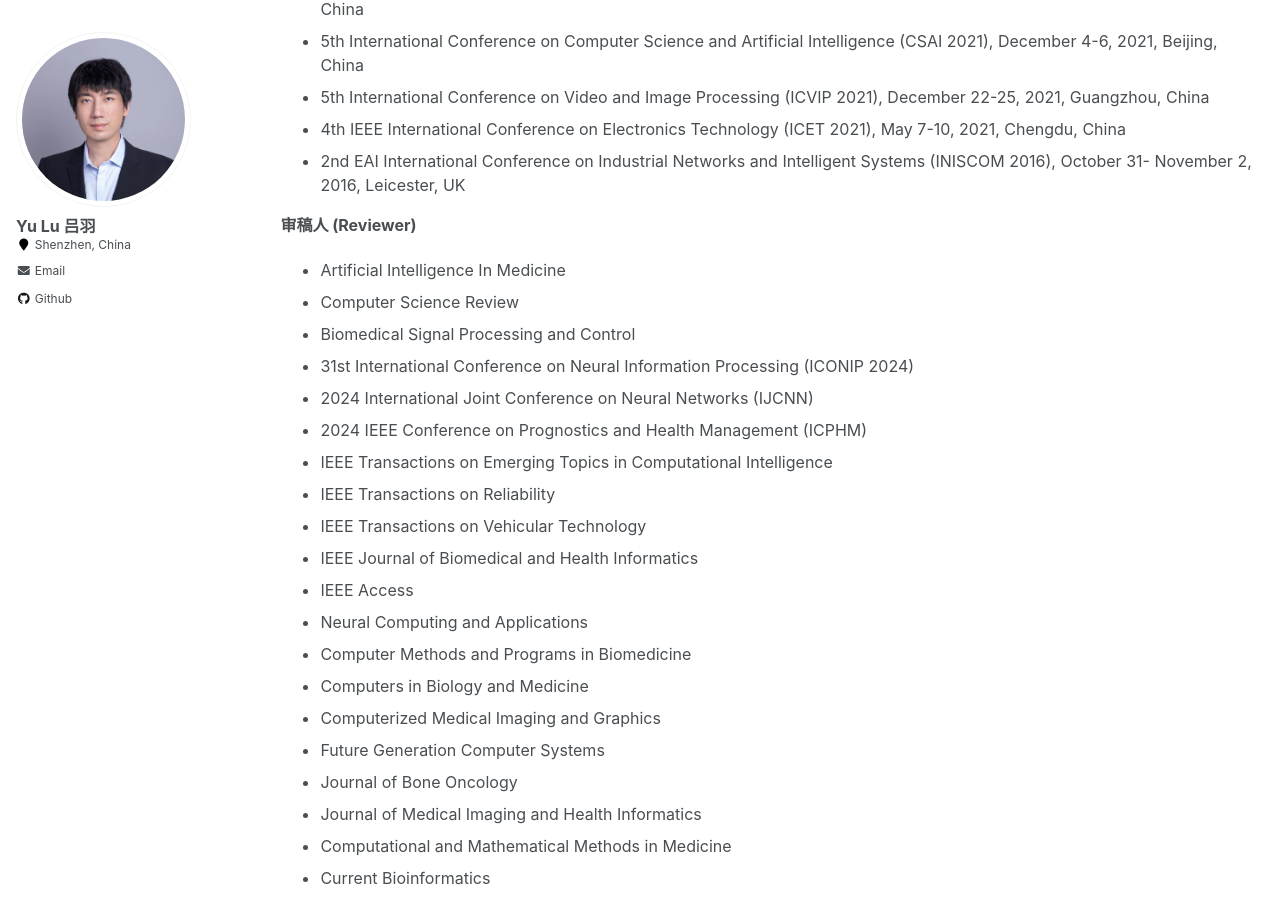
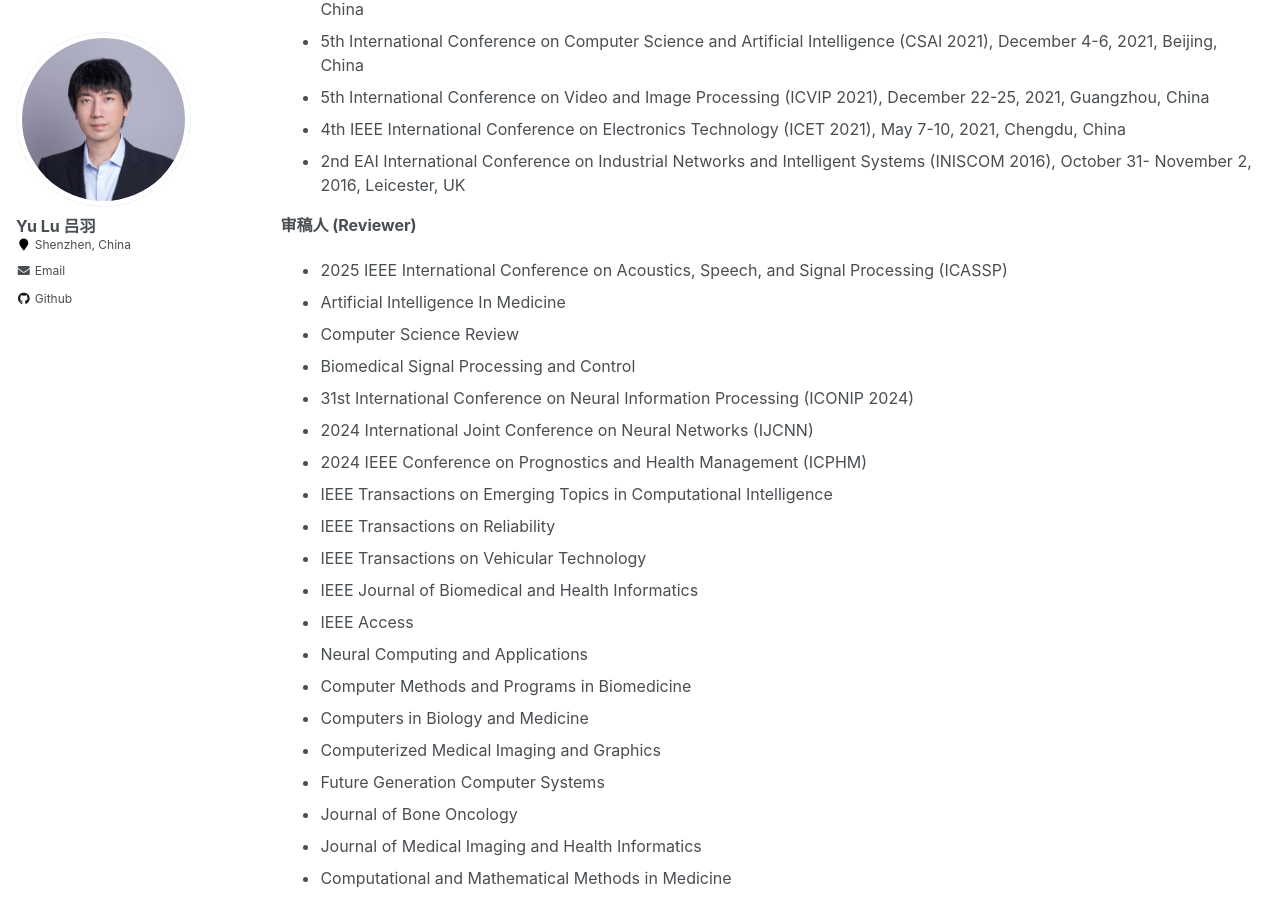
Before and after one commit to YukariUmezawa/lvyu.github.io, a Jekyll site: the page built from _pages/work.md, in a window 1280 px wide and 900 px high, scrolled down 1035 px. Built offline with Jekyll 4.4.1, drawn with Linux system fonts in a browser that asks for light colours.

Commit message:
Update work.md

```diff
--- a/_pages/work.md
+++ b/_pages/work.md
@@ -41,6 +41,7 @@
 
 
 **审稿人 (Reviewer)**
+- 2025 IEEE International Conference on Acoustics, Speech, and Signal Processing (ICASSP)
 - Artificial Intelligence In Medicine
 - Computer Science Review
 - Biomedical Signal Processing and Control
```
